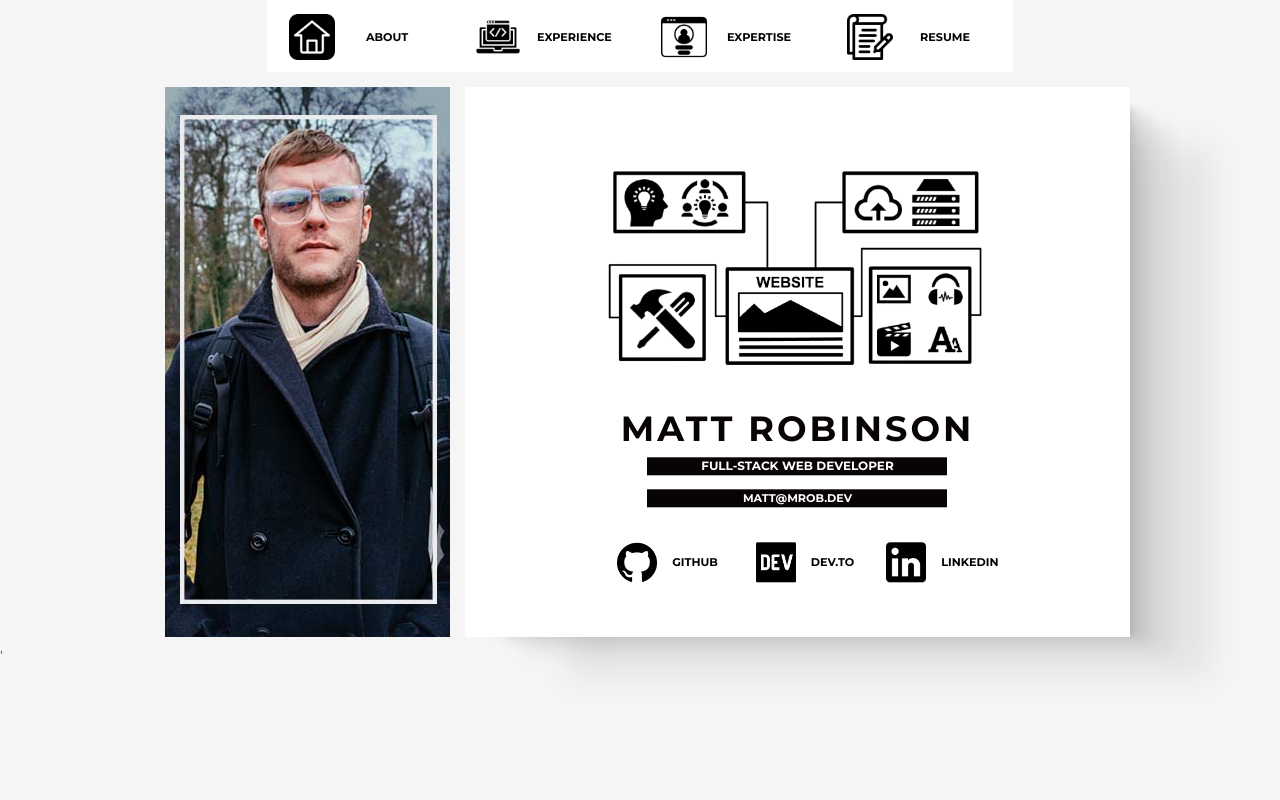
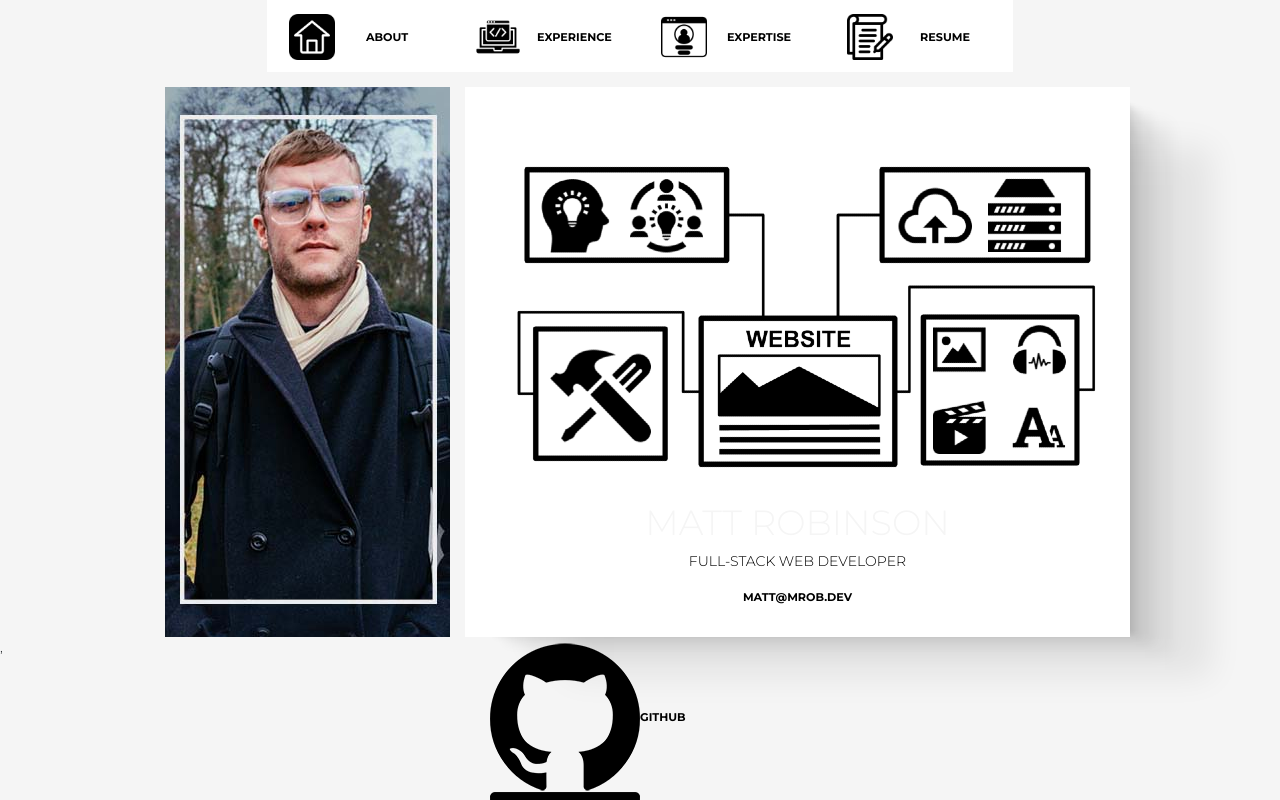
Before and after one commit to mrob-dev/mrob-dev-home, a React (Create React App) app: page / in a window 1280 px wide. Shown: the top 800 px of the page. Built offline with nearby package versions, Linux system fonts and the light colour scheme.

Commit message:
fix: formatted styles.css

```diff
--- a/src/routes/main.css
+++ b/src/routes/main.css
@@ -1,91 +1 @@
 @import url('https://fonts.googleapis.com/css2?family=Montserrat:wght@300;700&display=swap');
-
-/* General Styles */
-p {
-  font-family: 'Montserrat';
-  font-size: 12px;
-}
-
-.centered-main {
-  display: grid;
-  justify-content: center;
-  -ms-transform: translateY(5%);
-  transform: translateY(5%);
-}
-
-.width {
-  text-align: left;
-  max-width: 600px;
-}
-
-.expertise-list {
-  text-align: left;
-}
-
-#resume {
-  text-align: center;
-  text-decoration: none;
-}
-
-#tagcenter {
-  display: flex;
-  flex-direction: column;
-  justify-content: center;
-  text-align: center;
-  margin: auto;
-}
-
-
-/* Main Image Style */
-#mainimage {
-  justify-content: center;
-  height: 250px;
-  max-width: 600px;
-}
-
-/* Portfolio Links */
-.imgthumb {
-  height: 40px;
-  width: 40px;
-  margin: 0px 15px;
-}
-
-.imgrow {
-  display: flex;
-  justify-content: center;
-}
-
-/* Text Styles */
-#matthewrobinson {
-    font-family: 'Montserrat';
-    text-align: center;
-    font-size: 2.5rem;
-    color: #080305;
-    font-weight: bold;
-    letter-spacing: 3px;
-  }
-
-#tag {
-  font-family: 'Montserrat';
-  text-align: center;
-  color: white;
-  background: #080305;
-  font-weight: bold;
-  width: 300px;
-}
-
-
-/* Expertise Column Styles */
-.columns {
-  display: flex;
-  flex-direction: row;
-  flex-wrap: wrap;
-
-  width: 100%;
-}
-
-.column {
-  flex: 30%;
-  text-align: center;
-  margin: 0px 3px;
-}
```
